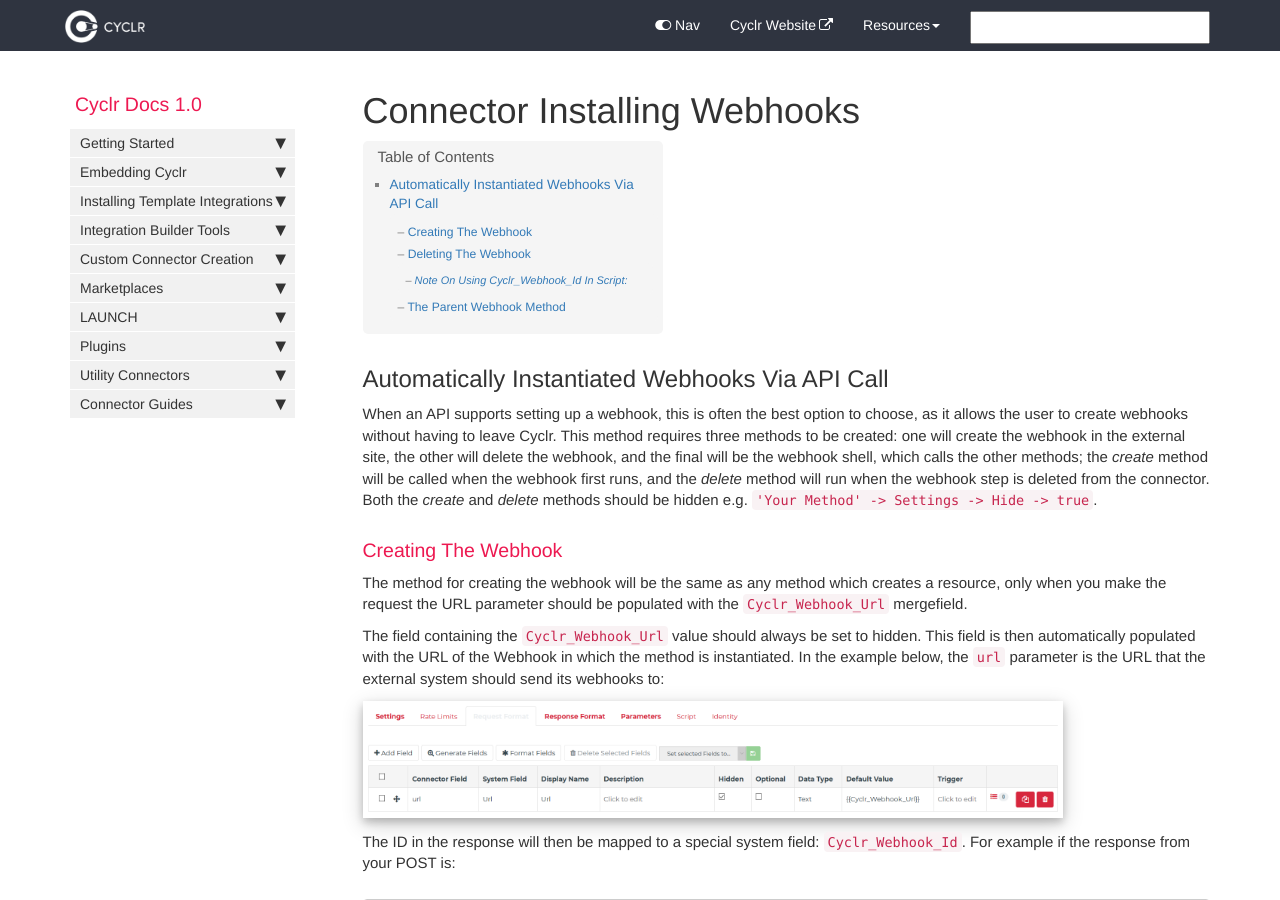
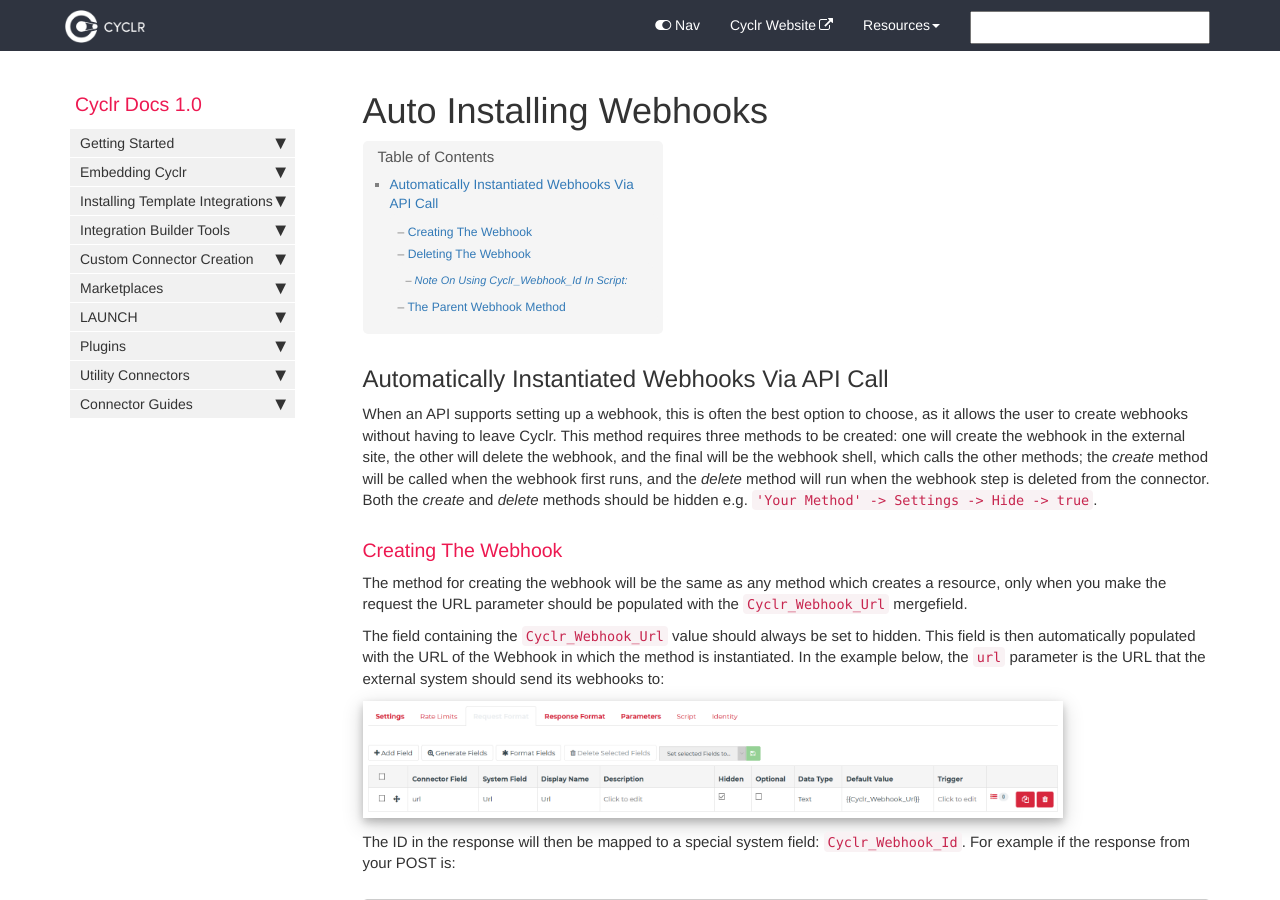
Before and after one commit to sneakysneak/docs, a Jekyll site: the page built from pages/custom-connectors/12-webhooks.md, in a window 1280 px wide and 900 px high. Built offline with Jekyll 4.4.1, drawn with Linux system fonts in a browser that asks for light colours; nearby versions of some CDN libraries; comment, search, counter and statistics services are not loaded.

Commit message:
Update 12-webhooks.md

```diff
--- a/pages/custom-connectors/12-webhooks.md
+++ b/pages/custom-connectors/12-webhooks.md
@@ -1,7 +1,7 @@
 ---
-title: Connector Installing Webhooks
+title: Auto Installing Webhooks
 sidebar: cyclr_sidebar
-permalink: connector-installing-webhooks
+permalink: auto-installing-webhooks
 tags: [connector-creation, webhooks]
 ---
 ## Automatically Instantiated Webhooks Via API Call
```
